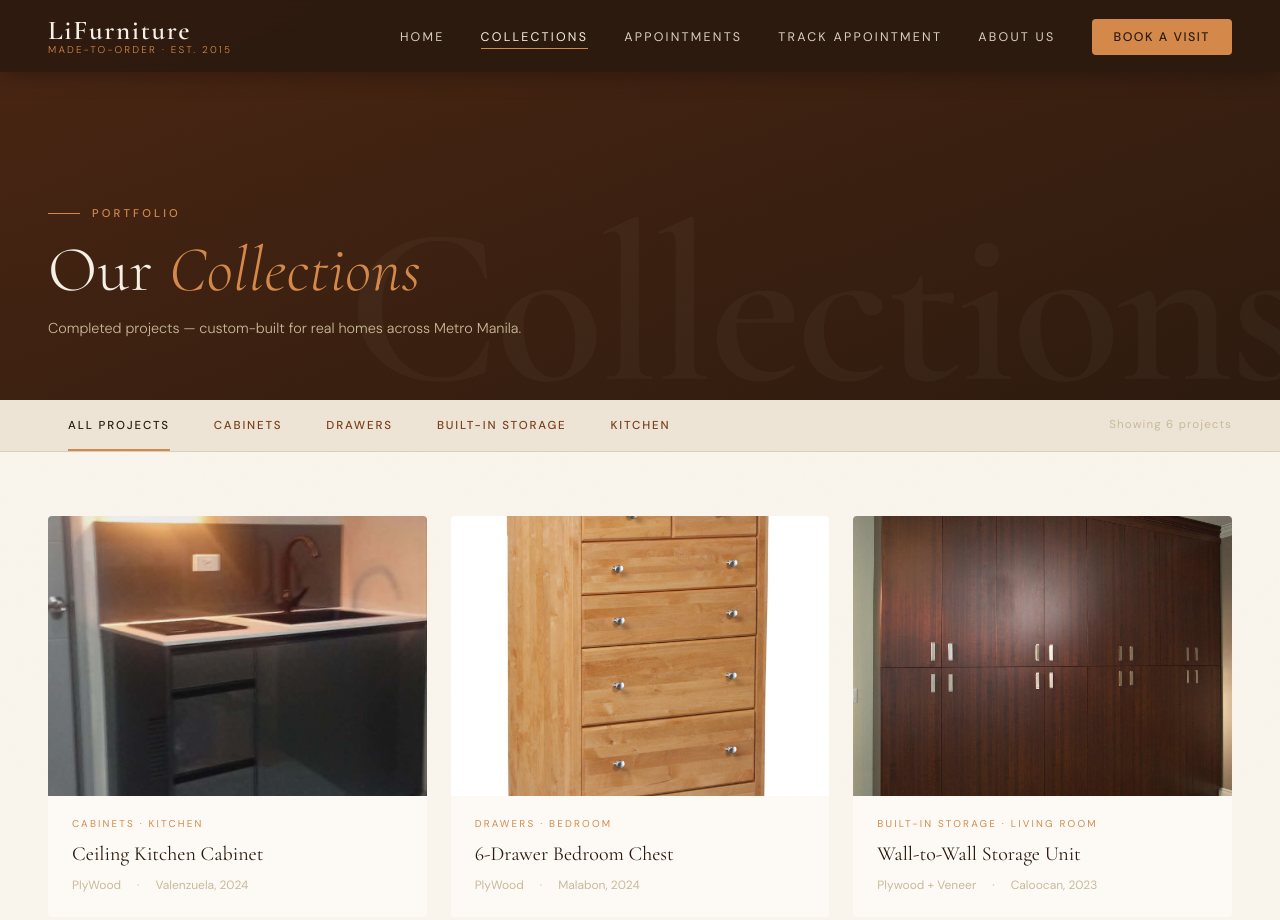
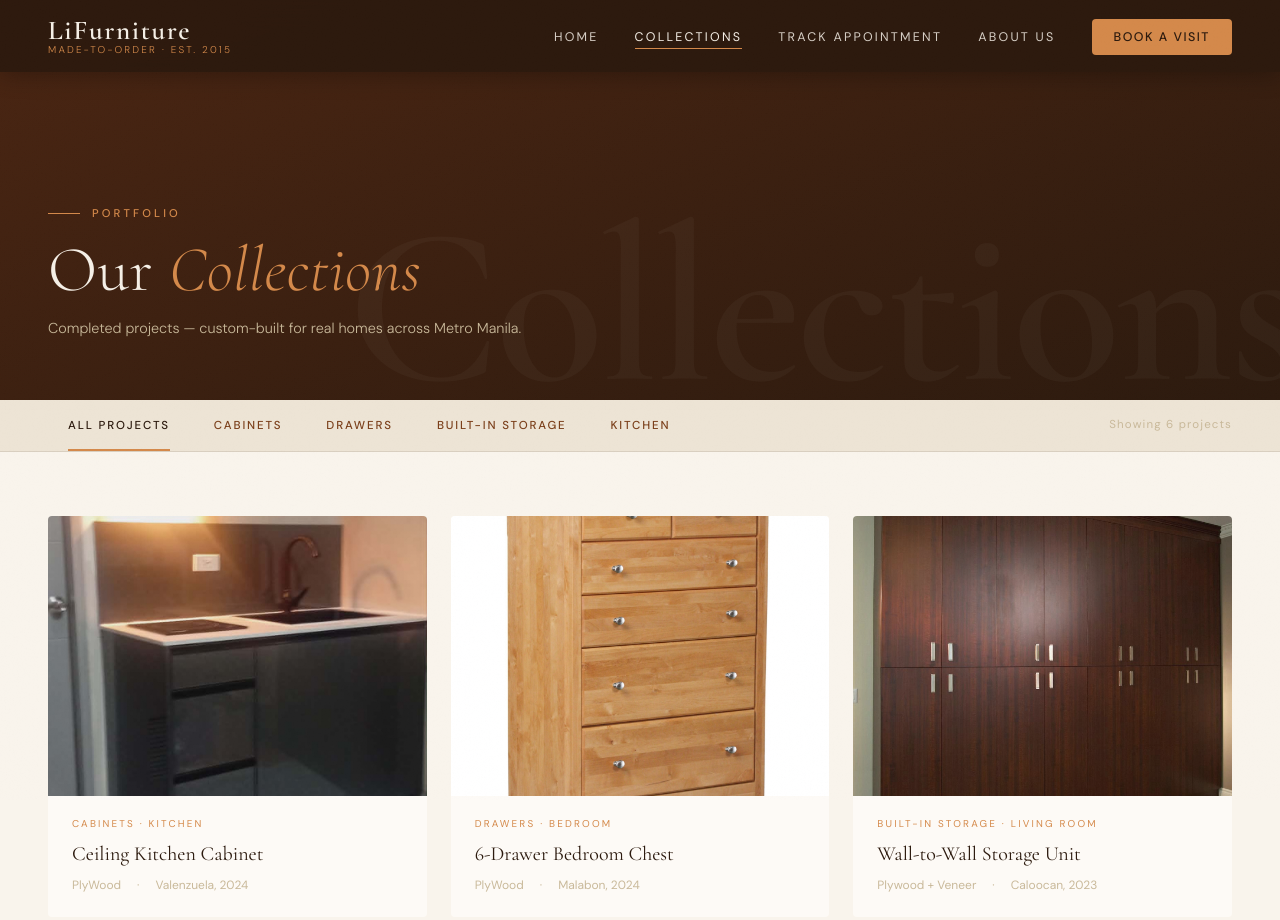
Before and after one commit to Gabss19/lifurniture-backend, a website: page public/collections.html in a window 1280 px wide. Shown: the top 920 px of the page. Drawn offline with nearby package versions, Linux system fonts and the light colour scheme; a web font is replaced by a local one.

Commit message:
Update collections.html

```diff
--- a/public/collections.html
+++ b/public/collections.html
@@ -22,7 +22,6 @@
     <ul class="nav-links" id="navLinks">
       <li><a href="index.html">Home</a></li>
       <li><a href="collections.html" class="active">Collections</a></li>
-      <li><a href="appointments.html">Appointments</a></li>
       <li><a href="track.html">Track Appointment</a></li>
       <li><a href="about.html">About Us</a></li>
       <li><a href="appointments.html" class="nav-cta">Book a Visit</a></li>
```
